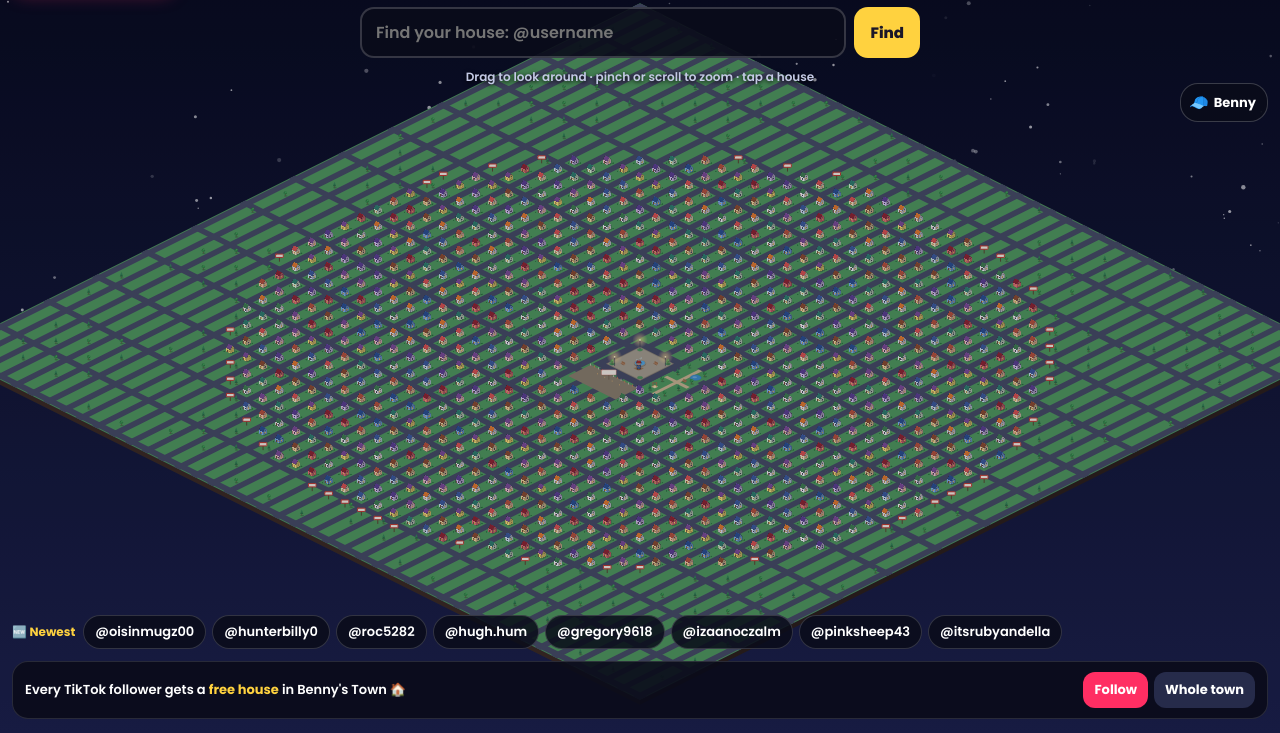
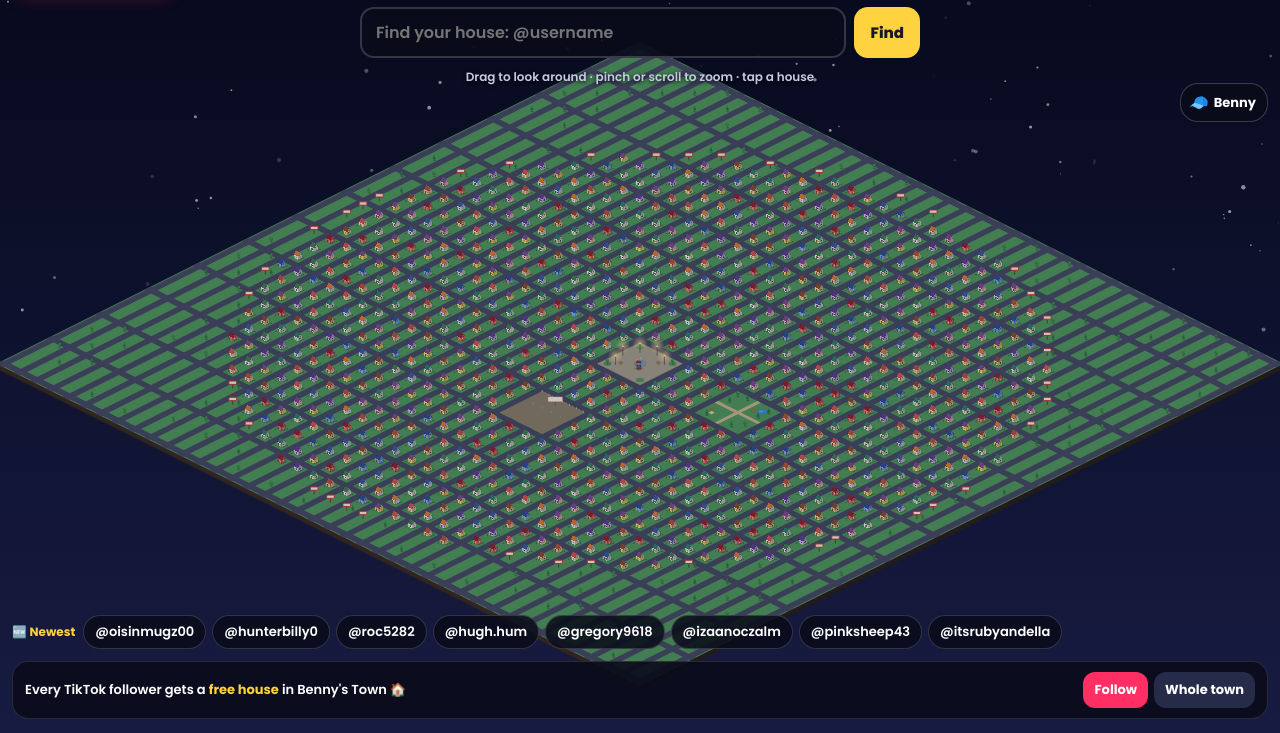
Before and after one commit to bennystown/bennystown.github.io, a plain HTML site: page index.html in a window 1280 px wide. Shown: the part 67-800 px from the top of the page. Drawn offline with Linux system fonts and the light colour scheme; animation ran at ten frames a second.

Commit message:
Block layout: square, park and town hall each on their own street-framed block
Co-Authored-By: Claude Opus 5.5 <noreply@anthropic.com>
Claude-Session: https://claude.ai/code/session_01GKkfwqjdYLuvcYovG7Y75E

```diff
--- a/index.html
+++ b/index.html
@@ -113,7 +113,7 @@ const ctx = cv.getContext('2d');
 const TW = 128, TH = 64;            // iso tile size
 let FX = 560, FY = 1290;          // screen point the camera looks at
 const OUT = '#1b1728';
-const CEN = 1.5;                    // city centre in tile coords
+const CEN = 3;                      // city centre in tile coords (middle of Benny's square)
 const CONF = ['#ff4d6d', '#ffd23f', '#3ddc84', '#4da3ff', '#b07cff', '#ff8a3d'];
 const OPT_COL = ['#ff4d6d', '#3ddc84', '#4da3ff'];
 
@@ -167,9 +167,10 @@ const mod2 = n => ((n % 2) + 2) % 2, mod6 = n => ((n % 6) + 6) % 6;
 // layout: every house stands alone on its own plot. Streets run along i (every 2nd row) and cross streets every 6th row;
 // the rows in between are garden strips, so no house is ever hidden behind its neighbour.
 const isRoad = (i, j) => mod2(i) === 0 || mod2(j) === 0;
-const isPlaza = (i, j) => (i >= -1 && i <= 4 && j >= -1 && j <= 4)   // Benny's square + ring road
-  || (i >= 5 && i <= 7 && j >= -1 && j <= 4)                          // park (500 followers)
-  || (j >= 5 && j <= 7 && i >= -1 && i <= 4);                         // town hall + market (1,000 followers)
+// special blocks (6x6 tiles, always framed by streets): Benny's square in the middle, new places a few streets further out
+const blockOf = n => Math.floor(n / 6);
+const RESERVED = { '0,0': 'square', '2,0': 'park', '0,2': 'hall' };
+const isPlaza = (i, j) => !!RESERVED[blockOf(i) + ',' + blockOf(j)];
 const LOTS = [];
 (function () {
   const N = 78;
@@ -394,21 +395,22 @@ function drawCar(car) {
   box(lu, lv, hg, 0, car.col, shade(car.col, .8), shade(car.col, .62));
   box(lu * .55, lv * .8, 5 * z, hg, '#2b3350', '#3b4670', '#232a45');
 }
-const PARK = { u0: 4.62, u1: 7.38, v0: -1.38, v1: 4.38 }, HALL = { u0: -1.38, u1: 4.38, v0: 4.62, v1: 7.38 };
+const blk = (bu, bv) => ({ u0: bu * 6 + .38, u1: bu * 6 + 5.62, v0: bv * 6 + .38, v1: bv * 6 + 5.62 });
+const SQUARE = blk(0, 0), PARK = blk(2, 0), HALL = blk(0, 2);
 function zoneGround(Z, fill, edge) { const z = cam.z; poly(ctx, [uvS(Z.u0, Z.v0), uvS(Z.u1, Z.v0), uvS(Z.u1, Z.v1), uvS(Z.u0, Z.v1)], fill, edge, edge ? 2 * z : 0); }
 function drawParkGround() {
   const z = cam.z; zoneGround(PARK, '#4f985c');
   const path = (a, b, c, d) => poly(ctx, [uvS(a, b), uvS(c, b), uvS(c, d), uvS(a, d)], '#c9b48f');
-  path(PARK.u0, 1.3, PARK.u1, 1.7); path(5.8, PARK.v0, 6.2, PARK.v1);
-  const [px, py] = uvS(6.6, -.2); ellipse(ctx, px, py, 44 * z, 22 * z, '#3e8fc9', '#2b6f9e', 1.5 * z); ellipse(ctx, px - 8 * z, py - 3 * z, 18 * z, 7 * z, 'rgba(255,255,255,.25)');
-  const [sx, sy] = uvS(5.2, 3.4); poly(ctx, [[sx - 26 * z, sy], [sx, sy + 13 * z], [sx + 26 * z, sy], [sx, sy - 13 * z]], '#e8d9a8', '#c9b48f', 1 * z);
+  path(PARK.u0, 2.8, PARK.u1, 3.2); path(14.8, PARK.v0, 15.2, PARK.v1);
+  const [px, py] = uvS(16.4, 1.4); ellipse(ctx, px, py, 44 * z, 22 * z, '#3e8fc9', '#2b6f9e', 1.5 * z); ellipse(ctx, px - 8 * z, py - 3 * z, 18 * z, 7 * z, 'rgba(255,255,255,.25)');
+  const [sx, sy] = uvS(13.4, 4.6); poly(ctx, [[sx - 26 * z, sy], [sx, sy + 13 * z], [sx + 26 * z, sy], [sx, sy - 13 * z]], '#e8d9a8', '#c9b48f', 1 * z);
 }
 function drawPlayground(u, v) { const z = cam.z, [x, y] = uvS(u, v); line(ctx, x - 14 * z, y, x - 14 * z, y - 30 * z, '#e2483a', 3 * z); line(ctx, x + 14 * z, y, x + 14 * z, y - 30 * z, '#e2483a', 3 * z); line(ctx, x - 16 * z, y - 30 * z, x + 16 * z, y - 30 * z, '#e2483a', 3 * z); line(ctx, x - 4 * z, y - 30 * z, x - 4 * z, y - 12 * z, '#555', 1.2 * z); line(ctx, x + 4 * z, y - 30 * z, x + 4 * z, y - 12 * z, '#555', 1.2 * z); ctx.fillStyle = '#ffd23f'; ctx.fillRect(x - 6 * z, y - 13 * z, 12 * z, 3 * z); }
 function drawHallGround() {
   const z = cam.z;
   if (!TOWN.milestones.townHall) {
-    zoneGround(HALL, '#8a7f6a'); const [cx, cy] = uvS(1.5, 6);
-    for (let k = 0; k < 4; k++) { const [x, y] = uvS(.2 + k * .9, 5.4); ctx.fillStyle = '#c9a46b'; ctx.fillRect(x - 3 * z, y - 10 * z, 6 * z, 10 * z); }
+    zoneGround(HALL, '#8a7f6a');
+    for (let k = 0; k < 4; k++) { const [x, y] = uvS(1.4 + k * 1.1, 14.5); ctx.fillStyle = '#c9a46b'; ctx.fillRect(x - 3 * z, y - 10 * z, 6 * z, 10 * z); }
     return;
   }
   zoneGround(HALL, '#a49d8c', '#7f796b');
@@ -423,14 +425,14 @@ function drawTownHall() {
   const z = cam.z;
   if (!TOWN.milestones.townHall) {
     for (let k = 0; k <= 12; k++) { const t = HALL.u0 + .1 + k * (HALL.u1 - HALL.u0 - .2) / 12, [x, y] = uvS(t, HALL.v0 + .12); ctx.fillStyle = k % 2 ? '#ff8a3d' : '#f4efe4'; ctx.fillRect(x - 2 * z, y - 16 * z, 4 * z, 16 * z); }
-    const [sx, sy] = uvS(1.5, 5.3); line(ctx, sx, sy, sx, sy - 40 * z, '#5b4630', 3 * z);
+    const [sx, sy] = uvS(3, 13.4); line(ctx, sx, sy, sx, sy - 40 * z, '#5b4630', 3 * z);
     panel(sx - 58 * z, sy - 74 * z, 116 * z, 40 * z, 6 * z, '#f4efe4', '#c23a2d', 2 * z);
     if (z > .45) { txt('🔑 1,000', sx, sy - 60 * z, Math.round(13 * z), '#c23a2d', 'center', 'middle'); txt('COMING SOON', sx, sy - 45 * z, Math.round(9 * z), '#5b4630', 'center', 'middle'); }
     return;
   }
-  const b = isoBox(.2, 5.9, 2.8, 7.1, 62, '#e9e2d0', '#d8cfb8', '#c2b89f');
-  const [tx, ty] = uvS(1.5, 6.5); const top = ty - 62 * z;
-  isoBox(1.1, 6.2, 1.9, 6.8, 98, '#e9e2d0', '#d8cfb8', '#c2b89f');
+  const b = isoBox(1.2, 14.6, 4.8, 16.4, 62, '#e9e2d0', '#d8cfb8', '#c2b89f');
+  const [tx, ty] = uvS(3, 15.5); const top = ty - 62 * z;
+  isoBox(2.6, 15.1, 3.4, 15.9, 98, '#e9e2d0', '#d8cfb8', '#c2b89f');
   poly(ctx, [[tx - 24 * z, top - 36 * z], [tx, top - 60 * z], [tx + 24 * z, top - 36 * z]], '#3c5a99', OUT, 1.2 * z);
   circle(ctx, tx - 12 * z, top - 18 * z, 7 * z, '#fbf7ee', OUT, 1 * z); line(ctx, tx - 12 * z, top - 18 * z, tx - 12 * z, top - 23 * z, OUT, 1.2 * z); line(ctx, tx - 12 * z, top - 18 * z, tx - 8 * z, top - 18 * z, OUT, 1.2 * z);
   line(ctx, tx, top - 60 * z, tx, top - 84 * z, '#555', 1.5 * z); poly(ctx, [[tx, top - 84 * z], [tx + 16 * z, top - 79 * z], [tx, top - 74 * z]], '#ff2e63');
@@ -441,18 +443,15 @@ function drawTownHall() {
 }
 function drawMarketStall(u, v, col) { const z = cam.z, [x, y] = uvS(u, v); ctx.fillStyle = '#b07a46'; ctx.fillRect(x - 13 * z, y - 12 * z, 26 * z, 12 * z); line(ctx, x - 12 * z, y - 12 * z, x - 12 * z, y - 30 * z, '#6b4a2e', 2 * z); line(ctx, x + 12 * z, y - 12 * z, x + 12 * z, y - 30 * z, '#6b4a2e', 2 * z); for (let k = 0; k < 4; k++) { ctx.fillStyle = k % 2 ? '#fff4e0' : col; ctx.fillRect(x - 16 * z + k * 8 * z, y - 36 * z, 8 * z, 7 * z); } }
 function drawPlazaGround() {
-  const z = cam.z, a = -1.38, b = 4.38, c = -.5, d = 3.5;
-  poly(ctx, [uvS(a, a), uvS(b, a), uvS(b, b), uvS(a, b)], '#464b63');
-  if (z > .3) { ctx.save(); ctx.setLineDash([12 * z, 12 * z]); ctx.strokeStyle = 'rgba(255,210,90,.6)'; ctx.lineWidth = Math.max(1, 2.4 * z); const m = (a + c) / 2, n = (b + d) / 2; ctx.beginPath(); for (const p of [[m, m], [n, m], [n, n], [m, n], [m, m]]) { const q = uvS(p[0], p[1]); ctx.lineTo(q[0], q[1]); } ctx.stroke(); ctx.restore(); }
-  poly(ctx, [uvS(c - .08, c - .08), uvS(d + .08, c - .08), uvS(d + .08, d + .08), uvS(c - .08, d + .08)], '#7f796b');
+  const z = cam.z, c = SQUARE.u0, d = SQUARE.u1;
   poly(ctx, [uvS(c, c), uvS(d, c), uvS(d, d), uvS(c, d)], '#a49d8c', '#7f796b', 2 * z);
   if (z > .3) {
     ctx.strokeStyle = 'rgba(255,255,255,.13)'; ctx.lineWidth = 1.2 * z; ctx.beginPath();
-    for (let k = 1; k < 8; k++) { const t = c + k * .5; let p = uvS(t, c), q = uvS(t, d); ctx.moveTo(p[0], p[1]); ctx.lineTo(q[0], q[1]); p = uvS(c, t); q = uvS(d, t); ctx.moveTo(p[0], p[1]); ctx.lineTo(q[0], q[1]); }
+    for (let t = 1; t < 5.6; t += .5) { let p = uvS(t, c), q = uvS(t, d); ctx.moveTo(p[0], p[1]); ctx.lineTo(q[0], q[1]); p = uvS(c, t); q = uvS(d, t); ctx.moveTo(p[0], p[1]); ctx.lineTo(q[0], q[1]); }
     ctx.stroke();
   }
-  for (const [u, v] of [[-.2, -.2], [3.2, -.2], [-.2, 3.2], [3.2, 3.2]]) { const [x, y] = uvS(u, v); ellipse(ctx, x, y, 22 * z, 11 * z, '#4f985c', '#3c7d49', 1.2 * z); }
-  const [fx, fy] = uvS(1.5, 1.5);
+  for (const [u, v] of [[1, 1], [5, 1], [1, 5], [5, 5]]) { const [x, y] = uvS(u, v); ellipse(ctx, x, y, 30 * z, 15 * z, '#4f985c', '#3c7d49', 1.2 * z); }
+  const [fx, fy] = uvS(3, 3);
   ellipse(ctx, fx, fy, 48 * z, 24 * z, '#7d7769'); ellipse(ctx, fx, fy - 5 * z, 48 * z, 24 * z, '#9a9383'); ellipse(ctx, fx, fy - 5 * z, 39 * z, 19.5 * z, '#4fa3d9');
   ellipse(ctx, fx, fy - 5 * z, 26 * z + Math.sin(S.T * 3) * 4 * z, 13 * z + Math.sin(S.T * 3) * 2 * z, null, 'rgba(255,255,255,.35)', 1.5 * z);
   ctx.fillStyle = '#8c8577'; ctx.fillRect(fx - 4 * z, fy - 26 * z, 8 * z, 21 * z);
@@ -1507,7 +1506,7 @@ function resize() {
 }
 function fitZoom() { const R = Math.max(3.2, R_CITY + 1.2); return clamp(Math.min((VW - 20) / (2 * R * TW / Math.SQRT2), (VH * .55) / (2 * R * TH / Math.SQRT2)), .08, 1.6); }
 
-const [PX, PY] = isoW(1.5, 1.5);
+const [PX, PY] = isoW(3, 3);
 const target = { x: PX, y: PY, z: 1 };
 let selected = null, selT = 0;
 const STARS = []; { const r = seeded(77); for (let k = 0; k < 140; k++) STARS.push([r(), r() * .6, .6 + r() * 1.6]); }
@@ -1555,22 +1554,22 @@ function draw() {
     if (idx < N + 40) objs.push({ d: L.i + L.j, f: () => drawSignPost(sx, sy, z) });
     if (L.h % 4 === 0) { const [tx, ty] = uvS(L.i + .36, L.j - .36); objs.push({ d: L.i + L.j - .1, f: () => drawTree(ctx, tx, ty, z * .85, (L.h >> 5) & 1) }); }
   }
-  for (const [u, v] of [[3.3, .2], [.2, 3.3], [-.3, -.3]]) objs.push({ d: u + v, f: () => drawLamp(u, v) });
-  for (const [u, v] of [[5.0, -1.0], [7.0, -.9], [5.1, .5], [7.1, 2.4], [5.0, 2.3], [6.9, 3.9], [5.3, 4.1], [7.1, .8]]) { const [tx, ty] = uvS(u, v); objs.push({ d: u + v, f: () => drawTree(ctx, tx, ty, cam.z * .9, (Math.round(u * 7 + v * 3)) & 1) }); }
-  objs.push({ d: 8.6, f: () => drawPlayground(5.2, 3.4) }); objs.push({ d: 7.5, f: () => drawBench(6.5, 1.0) });
-  objs.push({ d: 10.5, f: drawTownHall });
-  if (TOWN.milestones.townHall) [[0, 5.2, '#e2483a'], [1.5, 5.15, '#3ddc84'], [3.0, 5.2, '#4da3ff']].forEach(([u, v, c]) => objs.push({ d: u + v, f: () => drawMarketStall(u, v, c) }));
-  objs.push({ d: 3.0, f: () => drawBench(.6, 2.6) }); objs.push({ d: 3.0, f: () => drawBench(2.6, .6) });
-  for (const [u, v] of [[-.2, 3.2], [3.2, -.2]]) { const [tx, ty] = uvS(u, v); objs.push({ d: u + v + .1, f: () => drawTree(ctx, tx, ty, cam.z * .85, 0) }); }
-  objs.push({ d: 4.15, f: () => {
-    const [x, y] = uvS(2.0, 2.15);
+  for (const [u, v] of [[3, .9], [.9, 3], [1.6, 1.6], [4.6, 1.6], [1.6, 4.6]]) objs.push({ d: u + v, f: () => drawLamp(u, v) });
+  for (const [u, v] of [[13, 1], [17, 1.2], [13.2, 2.2], [17.1, 4.2], [16.3, 5.1], [13.4, 5.2], [16.9, 2.4], [14.1, .9]]) { const [tx, ty] = uvS(u, v); objs.push({ d: u + v, f: () => drawTree(ctx, tx, ty, cam.z * .9, (Math.round(u * 7 + v * 3)) & 1) }); }
+  objs.push({ d: 18, f: () => drawPlayground(13.4, 4.6) }); objs.push({ d: 17.5, f: () => drawBench(15.9, 1.9) });
+  objs.push({ d: 18.5, f: drawTownHall });
+  if (TOWN.milestones.townHall) [[1.5, 13.3, '#e2483a'], [3, 13.2, '#3ddc84'], [4.5, 13.3, '#4da3ff']].forEach(([u, v, c]) => objs.push({ d: u + v, f: () => drawMarketStall(u, v, c) }));
+  objs.push({ d: 6, f: () => drawBench(1.9, 4.2) }); objs.push({ d: 6, f: () => drawBench(4.2, 1.9) });
+  for (const [u, v] of [[1, 5], [5, 1], [1, 1]]) { const [tx, ty] = uvS(u, v); objs.push({ d: u + v + .1, f: () => drawTree(ctx, tx, ty, cam.z * .85, 0) }); }
+  objs.push({ d: 7.15, f: () => {
+    const [x, y] = uvS(3.5, 3.65);
     poly(ctx, [[x - 36 * z, y], [x, y + 15 * z], [x + 36 * z, y], [x, y - 15 * z]], '#a77b4f', '#7a5636', 1.5 * z);
     drawBenny(ctx, x, y + 4 * z, .25 * z, { pose: 'sit', mood: TOWN.bankCents > 0 ? 'hope' : 'sad', look: [0, .6], blink: (S.T % 3.7) < .12 });
   } });
   objs.sort((a, b) => a.d - b.d); for (const o of objs) o.f();
   ctx.fillStyle = 'rgba(8,10,34,.18)'; ctx.fillRect(0, 0, VW, VH);
   // labels
-  const [bx, by] = uvS(2.0, 2.15);
+  const [bx, by] = uvS(3.5, 3.65);
   if (z > .45) tag(bx, by - 104 * z - 6, 'BENNY · €' + (TOWN.bankCents / 100).toFixed(2), '#ff6b8b', 1);
   if (z > 1.0 && !selected) { let shown = 0; for (const h of HOUSES) { if (h === selected) continue; const [sx, sy] = uvS(h.i, h.j); if (sx < 0 || sx > VW || sy < 60 || sy > VH) continue; if (++shown > 25) break; const st = STY[styleOf(h.v)]; tag(sx, sy - (st.wall + st.roofH + st.f * 32 + 12) * z, '@' + trunc(h.name, 16), h.og ? '#ffd23f' : '#3ddc84', .9); } }
   if (selected) {
@@ -1678,7 +1677,7 @@ function suggest() {
   box.classList.add('on');
 }
 function goBenny() {
-  selected = null; const [wx, wy] = isoW(2.0, 2.15); target.x = wx; target.y = wy - 30 + (VH * .12) / 1.7; target.z = 1.7;
+  selected = null; const [wx, wy] = isoW(3.5, 3.65); target.x = wx; target.y = wy - 30 + (VH * .12) / 1.7; target.z = 1.7;
   $('cardTitle').textContent = '🧢 Benny'; $('cardMeta').textContent = 'Owner of the whole town · sleeps on the street';
   $('cardOg').style.display = 'none';
   $('cardStats').innerHTML = [['€' + (TOWN.bankCents / 100).toFixed(2), 'BANK'], [N.toLocaleString('en-US'), 'TENANTS'], ['Day ' + TOWN.day, 'TODAY']].map(([b, sp]) => '<div><b>' + b + '</b><span>' + sp + '</span></div>').join('');
```
